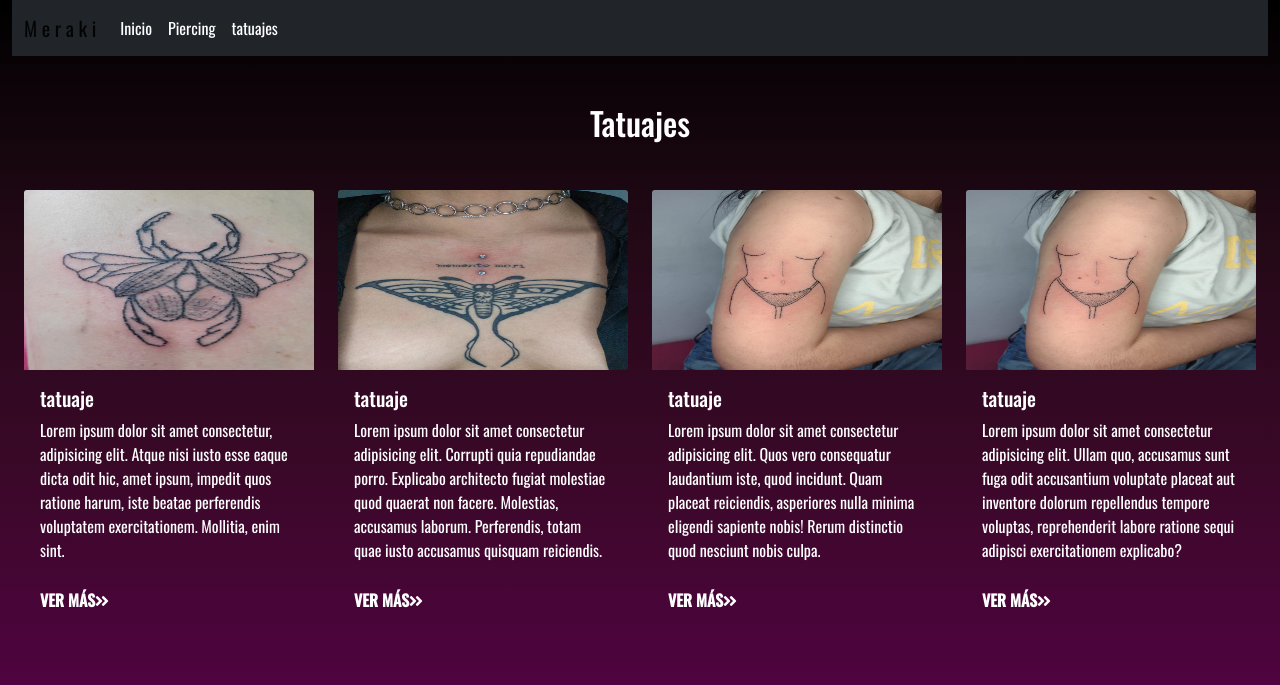
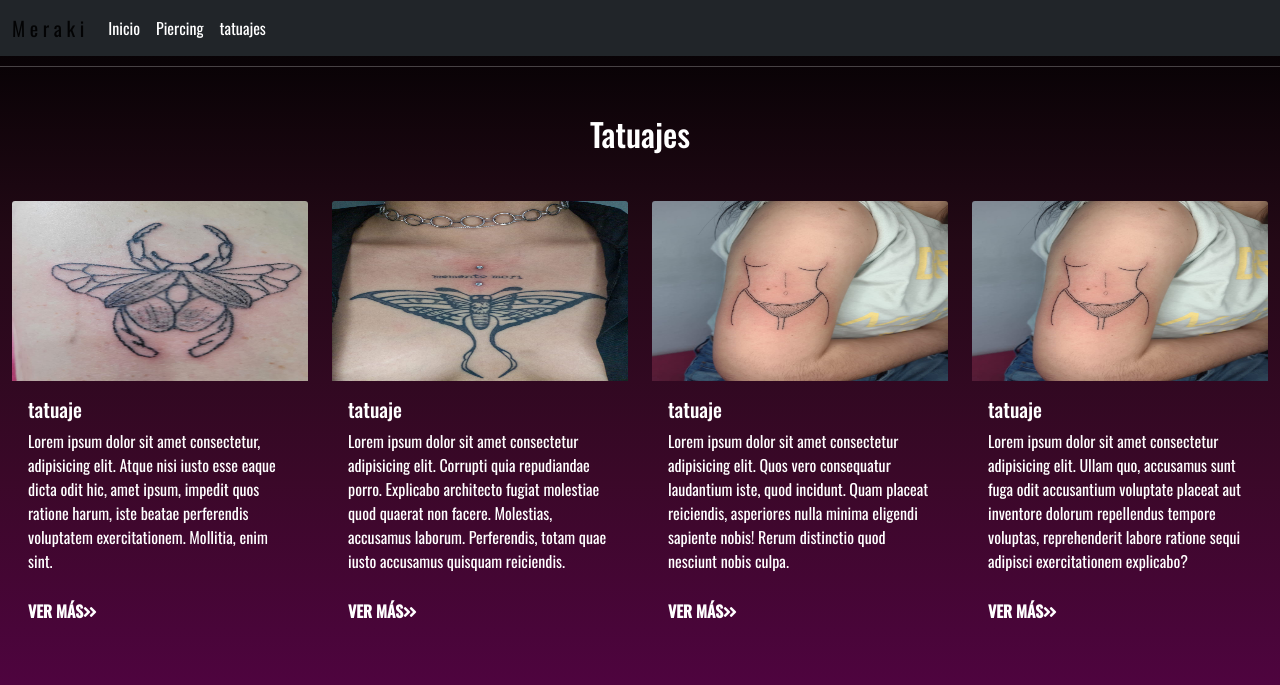
Before and after one commit to jmolmi/portafolioMeraki_juanOlmedo, a plain HTML site: page tatuajes.html in a window 1280 px wide. Shown: the top 685 px of the page. Drawn offline with nearby package versions, Linux system fonts and the light colour scheme.

Commit message:
pequeño cambio al nav

```diff
--- a/tatuajes.html
+++ b/tatuajes.html
@@ -17,8 +17,6 @@
   <link rel="stylesheet" href="styles.css">
 </head>
 <body>
- <div class="container-fluid">
-         <!-- Navigation -->
   <!-- inicio nav -->
   <nav class="navbar navbar-expand-lg navbar-light bg-dark">
     <div class="container-fluid">
@@ -42,7 +40,9 @@
       </div>
     </div>
   </nav>
+  <hr>
   <!-- fin nav -->
+
 
          <!-- NEWS CARDS -->
          <div class="container-fluid news-cards">
```
Also changed, not shown: index.html (+2 -0 lines), piercing.html (+1 -0 lines).
